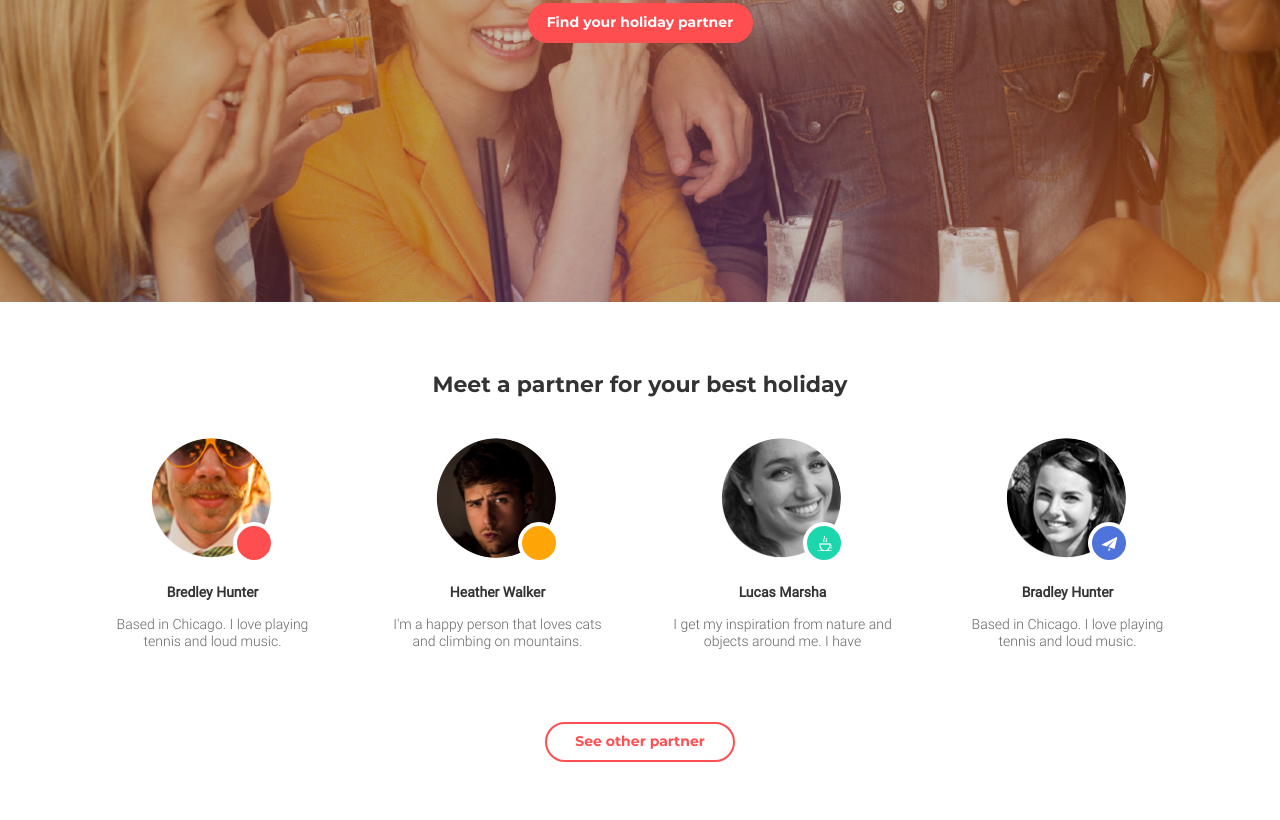
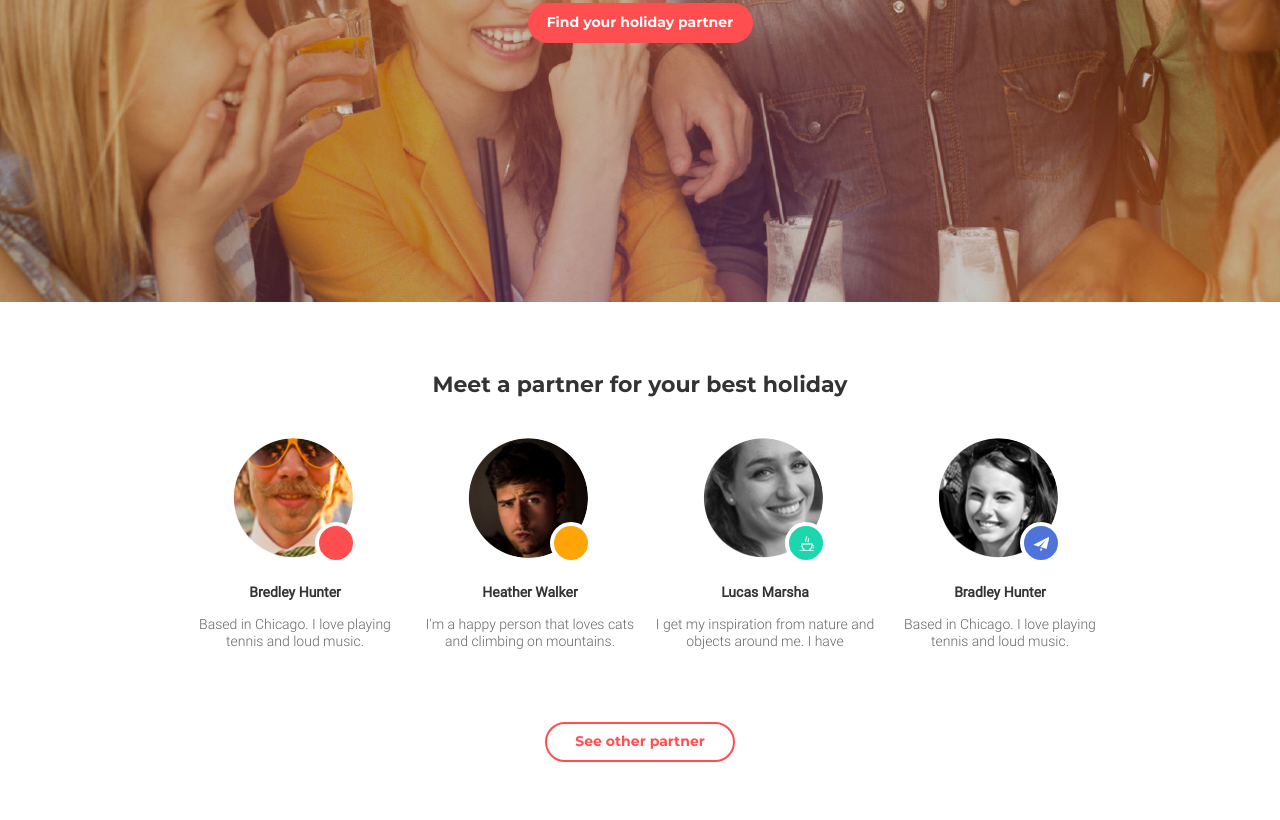
Before and after one commit to BipRaider/goit-fe-course, a plain HTML site: page module-09/index.htm in a window 1280 px wide. Shown: the part 398-1218 px from the top of the page. Drawn offline with nearby package versions, Linux system fonts and the light colour scheme.

Commit message:
fixed main module 9

```diff
--- a/module-09/css/styles.css
+++ b/module-09/css/styles.css
@@ -385,7 +385,11 @@ a,input,button{
 .meet_for{
     margin-bottom: 26px;
 }
-
+.partner_link{
+    width: 512px;
+    margin-left: auto;
+    margin-right: auto;
+}
 .partner_link li{
     margin-top: 14px;
     margin-bottom: 40px;
@@ -412,5 +416,10 @@ a,input,button{
 .header{
     min-height: 700px;
 }
+.partner_link{
+    width: 940px;
+    margin-left: auto;
+    margin-right: auto;
+}
 
 }
--- a/module-09/index.htm
+++ b/module-09/index.htm
@@ -39,14 +39,14 @@
             </header>
 
     </div>
-    <main class="container  container-lg">
-        <div class="row">
-            <div class="col-12">
+    <main class="container container-t   container-lg">
         <section class="your_partner">
             <div class="row">
                 <div class="col-12">
                     <h2 class="meet_for"> Meet a partner for your best holiday</h2>
                 </div>
+            </div>
+            <div class="row">
                 <div class="col-12">
                     <ul class="row partner_link">
                         <li class="col-12 col-md-6 col-lg-3">
@@ -87,13 +87,13 @@
                         </li>
                     </ul>
                  </div>
+            </div>
+            <div class="row">
                 <div class="col-12">
                     <button class="button_see" type="submit">See other partner</button>
                 </div>
             </div>
         </section>
-            </div>
-        </div>
     </main>
 </body>
 </html>
```
Lines whose indentation alone changed are shown as unchanged.
